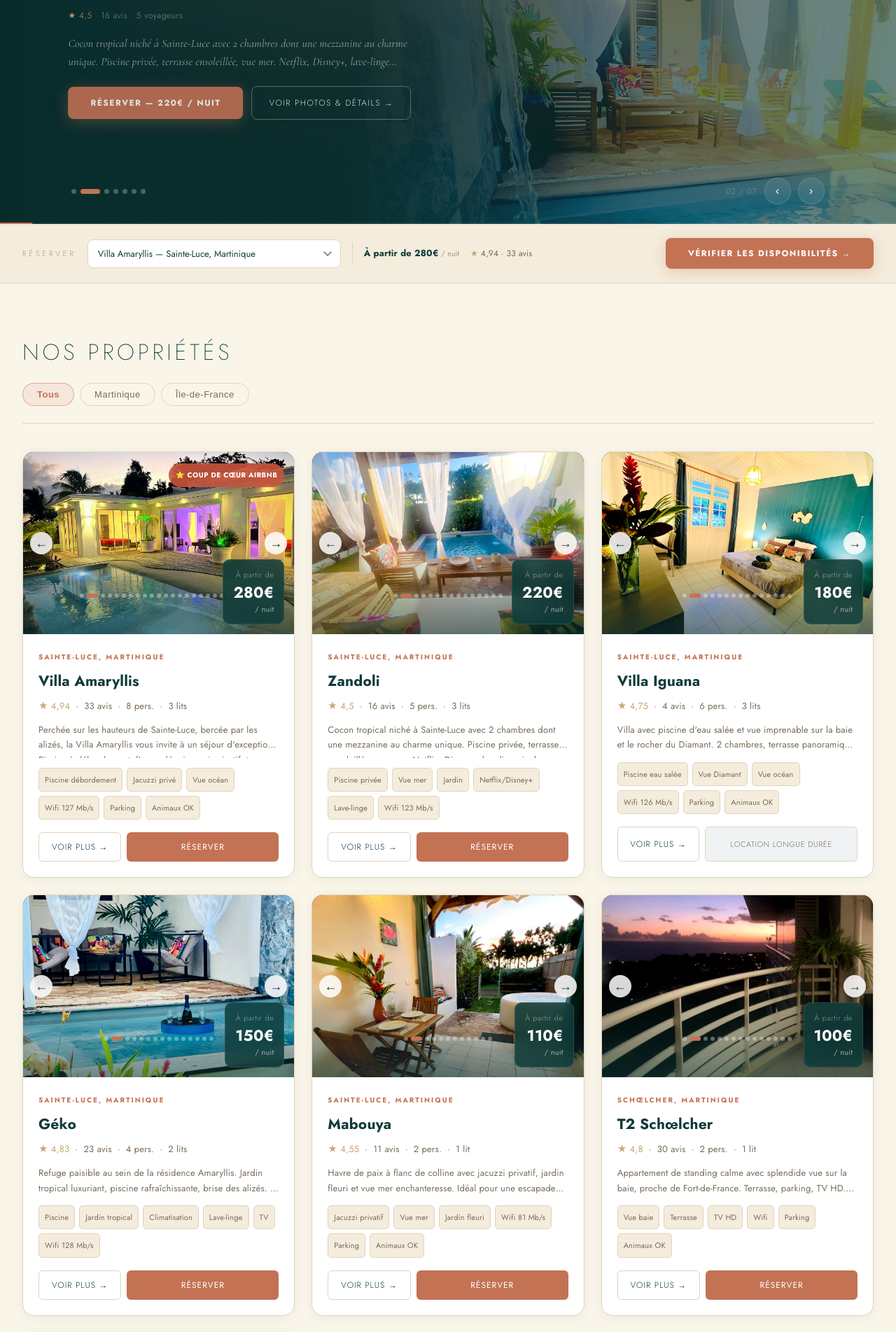
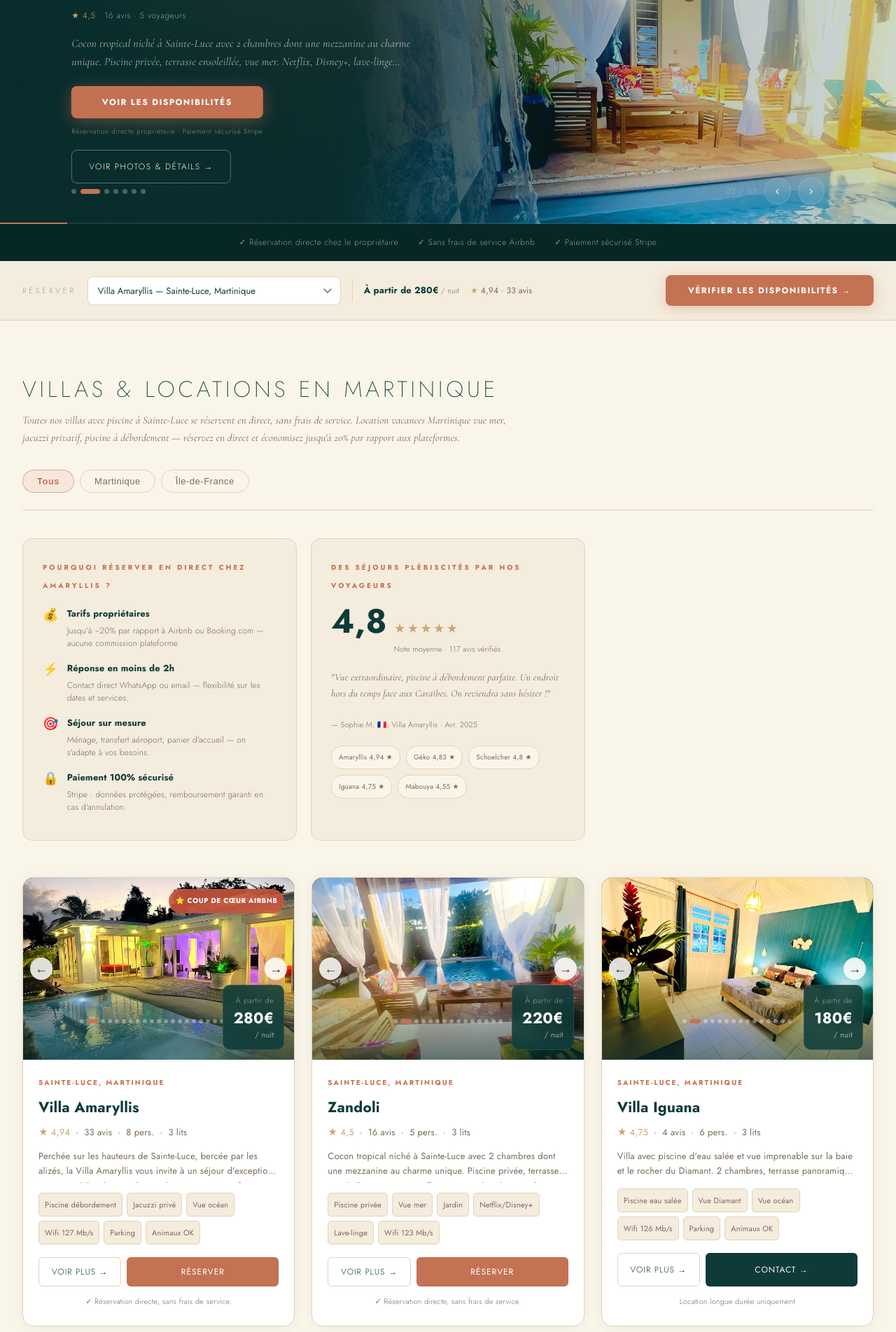
Before and after one commit to vinsmaf/dashboard-amaryllis, a React (Vite) app: page / in a window 1280 px wide. Shown: the part 480-2383 px from the top of the page at 70% size. Built offline with nearby package versions, Linux system fonts and the light colour scheme.

Commit message:
feat: conversion directe — hero, cartes, réassurance, SEO, Iguana contact, footer

```diff
--- a/src/PublicSite.jsx
+++ b/src/PublicSite.jsx
@@ -1253,14 +1253,21 @@ function BienCard({ bien, onDetail, onBook }) {
             Voir plus →
           </button>
           {BOOKING_DISABLED.has(bien.id) ? (
-            <div style={{
-              flex: 2, background: "rgba(14,59,58,0.06)", border: `1px solid ${SAND}`,
-              color: MUTED, borderRadius: 6, padding: "11px 20px",
-              fontFamily: "'Jost', sans-serif", fontWeight: 300, fontSize: 11,
-              letterSpacing: "0.06em", textAlign: "center", textTransform: "uppercase",
-            }}>
-              Location longue durée
-            </div>
+            <a
+              href={`https://wa.me/${WA_NUMBER}?text=${encodeURIComponent("Bonjour, je suis intéressé(e) par Villa Iguana pour une location longue durée à Sainte-Luce, Martinique. Pouvez-vous m'indiquer vos conditions et disponibilités ? Merci.")}`}
+              target="_blank" rel="noopener noreferrer"
+              onClick={e => e.stopPropagation()}
+              style={{
+                flex: 2, background: NAVY, border: "none", color: "#faf5e9",
+                borderRadius: 6, padding: "11px 20px",
+                fontFamily: "'Jost', sans-serif", fontWeight: 400, fontSize: 12,
+                letterSpacing: "0.08em", cursor: "pointer",
+                textTransform: "uppercase", textAlign: "center", textDecoration: "none",
+                display: "flex", alignItems: "center", justifyContent: "center",
+              }}
+            >
+              Contact →
+            </a>
           ) : (
             <button
               onClick={e => { e.stopPropagation(); onBook(bien); }}
@@ -1278,6 +1285,16 @@ function BienCard({ bien, onDetail, onBook }) {
             </button>
           )}
         </div>
+        {!BOOKING_DISABLED.has(bien.id) && (
+          <div style={{ marginTop: 8, fontSize: 11, color: MUTED, textAlign: "center", fontFamily: "'Jost', sans-serif", fontWeight: 300, letterSpacing: "0.02em" }}>
+            ✓ Réservation directe, sans frais de service.
+          </div>
+        )}
+        {BOOKING_DISABLED.has(bien.id) && (
+          <div style={{ marginTop: 8, fontSize: 11, color: MUTED, textAlign: "center", fontFamily: "'Jost', sans-serif", fontWeight: 300, letterSpacing: "0.02em" }}>
+            Location longue durée uniquement
+          </div>
+        )}
       </div>
     </div>
   );
@@ -1725,6 +1742,7 @@ function HeroCarousel({ biens, onDetail, onBook }) {
         <div style={{ display: "flex", flexDirection: "row", gap: 12, alignItems: "center", flexWrap: "wrap" }}>
           {/* Primary CTA */}
           {!BOOKING_DISABLED.has(bien.id) ? (
+            <div style={{ display: "flex", flexDirection: "column", gap: 6 }}>
               <button
                 onClick={() => onBook(bien)}
                 style={{
@@ -1739,12 +1757,20 @@ function HeroCarousel({ biens, onDetail, onBook }) {
                 onMouseEnter={e => { e.currentTarget.style.opacity = "0.9"; e.currentTarget.style.transform = "translateY(-2px)"; }}
                 onMouseLeave={e => { e.currentTarget.style.opacity = "1"; e.currentTarget.style.transform = "translateY(0)"; }}
               >
-              Réserver — {bien.prix}€ / nuit
+                Voir les disponibilités
               </button>
+              <span style={{ fontFamily: "'Jost', sans-serif", fontWeight: 300, fontSize: 10, color: "rgba(250,245,233,0.45)", letterSpacing: "0.06em", textAlign: "center" }}>
+                Réservation directe propriétaire · Paiement sécurisé Stripe
+              </span>
+            </div>
           ) : (
-            <div style={{ background: "rgba(250,245,233,0.08)", border: "1px solid rgba(250,245,233,0.2)", borderRadius: 8, padding: "14px 24px", fontFamily: "'Jost', sans-serif", fontWeight: 300, fontSize: 11, letterSpacing: "0.12em", color: "rgba(250,245,233,0.5)", textTransform: "uppercase", whiteSpace: "nowrap" }}>
-              Location longue durée
-            </div>
+            <a
+              href={`https://wa.me/${WA_NUMBER}?text=${encodeURIComponent("Bonjour, je suis intéressé(e) par Villa Iguana pour une location longue durée à Sainte-Luce, Martinique. Pouvez-vous m'indiquer vos conditions et disponibilités ? Merci.")}`}
+              target="_blank" rel="noopener noreferrer"
+              style={{ display: "inline-block", background: "rgba(250,245,233,0.08)", border: "1px solid rgba(250,245,233,0.3)", borderRadius: 8, padding: "14px 24px", fontFamily: "'Jost', sans-serif", fontWeight: 300, fontSize: 11, letterSpacing: "0.12em", color: "#faf5e9", textTransform: "uppercase", whiteSpace: "nowrap", textDecoration: "none", transition: "background 0.2s" }}
+            >
+              Contact long séjour →
+            </a>
           )}
           {/* Secondary CTA */}
           <button
@@ -1949,7 +1975,7 @@ function FooterSection() {
           </span>
         </div>
         <div style={{ display: "flex", alignItems: "center", gap: 20 }}>
-          <span style={{ fontSize: 11, color: "rgba(250,245,233,0.22)", fontFamily: "'Jost', sans-serif", fontWeight: 300 }}>🔒 Paiement sécurisé Stripe</span>
+          <span style={{ fontSize: 11, color: "rgba(250,245,233,0.35)", fontFamily: "'Jost', sans-serif", fontWeight: 300 }}>🔒 Réservation directe propriétaire · Paiement sécurisé Stripe</span>
           <a href="/admin" style={{ fontSize: 10, color: "rgba(250,245,233,0.15)", textDecoration: "none", letterSpacing: "0.1em", fontFamily: "'Jost', sans-serif" }}>Admin</a>
         </div>
       </div>
@@ -2328,6 +2354,19 @@ export default function PublicSite() {
       {/* ── HERO CAROUSEL ── */}
       <HeroCarousel biens={biensList} onDetail={setDetailBien} onBook={openBien} />
 
+      {/* ── DIRECT BOOKING BANNER ── */}
+      <div style={{ background: "#072626", borderBottom: "1px solid rgba(250,245,233,0.07)", padding: "13px 28px" }}>
+        <div style={{ maxWidth: 1280, margin: "0 auto", display: "flex", alignItems: "center", justifyContent: "center", gap: 28, flexWrap: "wrap" }}>
+          {[
+            "✓ Réservation directe chez le propriétaire",
+            "✓ Sans frais de service Airbnb",
+            "✓ Paiement sécurisé Stripe",
+          ].map(t => (
+            <span key={t} style={{ fontFamily: "'Jost', sans-serif", fontWeight: 300, fontSize: 12, color: "rgba(250,245,233,0.55)", letterSpacing: "0.04em", whiteSpace: "nowrap" }}>{t}</span>
+          ))}
+        </div>
+      </div>
+
       {/* ── QUICK BOOK ── */}
       <QuickBook biens={biensList} onBook={openBien} />
 
@@ -2336,7 +2375,12 @@ export default function PublicSite() {
 
         {/* Section header + filters */}
         <div style={{ marginBottom: 40 }}>
-          <h2 style={{ fontFamily: "'Jost', sans-serif", fontSize: 32, fontWeight: 200, letterSpacing: "0.15em", textTransform: "uppercase", color: NAVY, margin: "0 0 24px" }}>Nos propriétés</h2>
+          <h2 style={{ fontFamily: "'Jost', sans-serif", fontSize: 32, fontWeight: 200, letterSpacing: "0.15em", textTransform: "uppercase", color: NAVY, margin: "0 0 12px" }}>
+            Villas &amp; locations en Martinique
+          </h2>
+          <p style={{ fontFamily: "'Cormorant Garamond', serif", fontStyle: "italic", fontSize: 15, color: MUTED, lineHeight: 1.7, margin: "0 0 32px", maxWidth: 720 }}>
+            Toutes nos villas avec piscine à Sainte-Luce se réservent en direct, sans frais de service. Location vacances Martinique vue mer, jacuzzi privatif, piscine à débordement — réservez en direct et économisez jusqu'à 20% par rapport aux plateformes.
+          </p>
 
           <div style={{ display: "flex", gap: 8, flexWrap: "wrap", marginBottom: 24 }}>
             {lieux.map(({ key, label }) => (
@@ -2363,6 +2407,51 @@ export default function PublicSite() {
 
           {/* Separator */}
           <div style={{ height: 1, background: SAND }} />
+        </div>
+
+        {/* ── Reassurance blocks ── */}
+        <div style={{ display: "grid", gridTemplateColumns: "repeat(auto-fill, minmax(300px, 1fr))", gap: 20, marginBottom: 52 }}>
+          {/* Block 1 — Pourquoi en direct */}
+          <div style={{ background: CREAM, border: `1px solid ${SAND}`, borderRadius: 14, padding: "28px 28px 24px" }}>
+            <div style={{ fontSize: 10, fontWeight: 700, letterSpacing: "0.3em", textTransform: "uppercase", color: CORAL, marginBottom: 14 }}>Pourquoi réserver en direct chez Amaryllis ?</div>
+            {[
+              ["💰", "Tarifs propriétaires", "Jusqu'à −20% par rapport à Airbnb ou Booking.com — aucune commission plateforme."],
+              ["⚡", "Réponse en moins de 2h", "Contact direct WhatsApp ou email — flexibilité sur les dates et services."],
+              ["🎯", "Séjour sur mesure", "Ménage, transfert aéroport, panier d'accueil — on s'adapte à vos besoins."],
+              ["🔒", "Paiement 100% sécurisé", "Stripe : données protégées, remboursement garanti en cas d'annulation."],
+            ].map(([icon, title, text]) => (
+              <div key={title} style={{ display: "flex", gap: 12, marginBottom: 14 }}>
+                <span style={{ fontSize: 18, flexShrink: 0, marginTop: 1 }}>{icon}</span>
+                <div>
+                  <div style={{ fontFamily: "'Jost', sans-serif", fontWeight: 600, fontSize: 13, color: NAVY, marginBottom: 2 }}>{title}</div>
+                  <div style={{ fontFamily: "'Jost', sans-serif", fontWeight: 300, fontSize: 12, color: MUTED, lineHeight: 1.5 }}>{text}</div>
+                </div>
+              </div>
+            ))}
+          </div>
+
+          {/* Block 2 — Avis voyageurs */}
+          <div style={{ background: CREAM, border: `1px solid ${SAND}`, borderRadius: 14, padding: "28px 28px 24px" }}>
+            <div style={{ fontSize: 10, fontWeight: 700, letterSpacing: "0.3em", textTransform: "uppercase", color: CORAL, marginBottom: 14 }}>Des séjours plébiscités par nos voyageurs</div>
+            <div style={{ display: "flex", alignItems: "baseline", gap: 10, marginBottom: 16 }}>
+              <span style={{ fontFamily: "'Jost', sans-serif", fontWeight: 800, fontSize: 48, color: NAVY, lineHeight: 1 }}>4,8</span>
+              <div>
+                <div style={{ color: GOLD, fontSize: 16, letterSpacing: 2 }}>★★★★★</div>
+                <div style={{ fontFamily: "'Jost', sans-serif", fontWeight: 300, fontSize: 11, color: MUTED, marginTop: 2 }}>Note moyenne · 117 avis vérifiés</div>
+              </div>
+            </div>
+            <p style={{ fontFamily: "'Cormorant Garamond', serif", fontStyle: "italic", fontSize: 14, color: MUTED, lineHeight: 1.65, margin: "0 0 20px" }}>
+              "Vue extraordinaire, piscine à débordement parfaite. Un endroit hors du temps face aux Caraïbes. On reviendra sans hésiter !"
+            </p>
+            <div style={{ fontSize: 11, color: MUTED, fontFamily: "'Jost', sans-serif", fontWeight: 300 }}>
+              — Sophie M. 🇫🇷, Villa Amaryllis · Avr. 2025
+            </div>
+            <div style={{ marginTop: 16, display: "flex", gap: 8, flexWrap: "wrap" }}>
+              {["Amaryllis 4,94 ★", "Géko 4,83 ★", "Schoelcher 4,8 ★", "Iguana 4,75 ★", "Mabouya 4,55 ★"].map(r => (
+                <span key={r} style={{ background: IVORY, border: `1px solid ${SAND}`, borderRadius: 20, padding: "3px 10px", fontSize: 10, color: MUTED, fontFamily: "'Jost', sans-serif" }}>{r}</span>
+              ))}
+            </div>
+          </div>
         </div>
 
         {/* Grid */}
```
Lines whose indentation alone changed are shown as unchanged.
